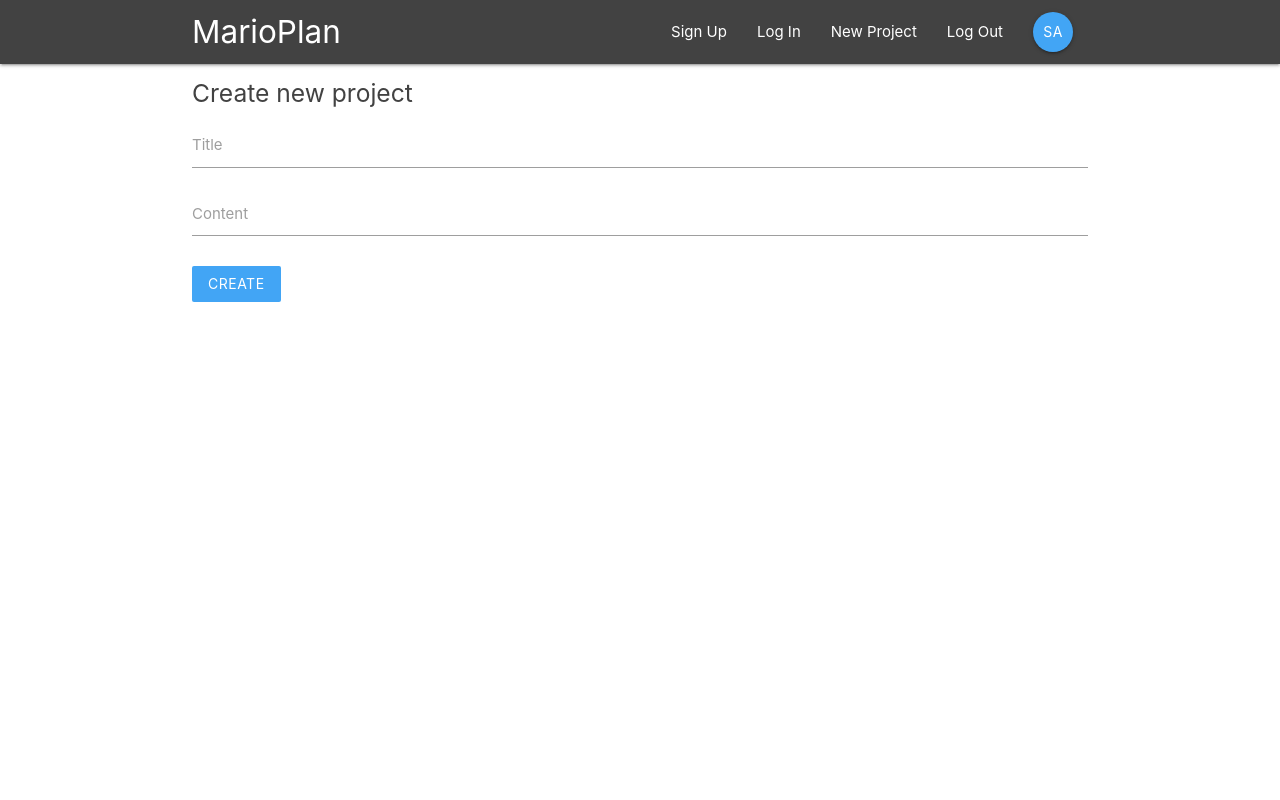
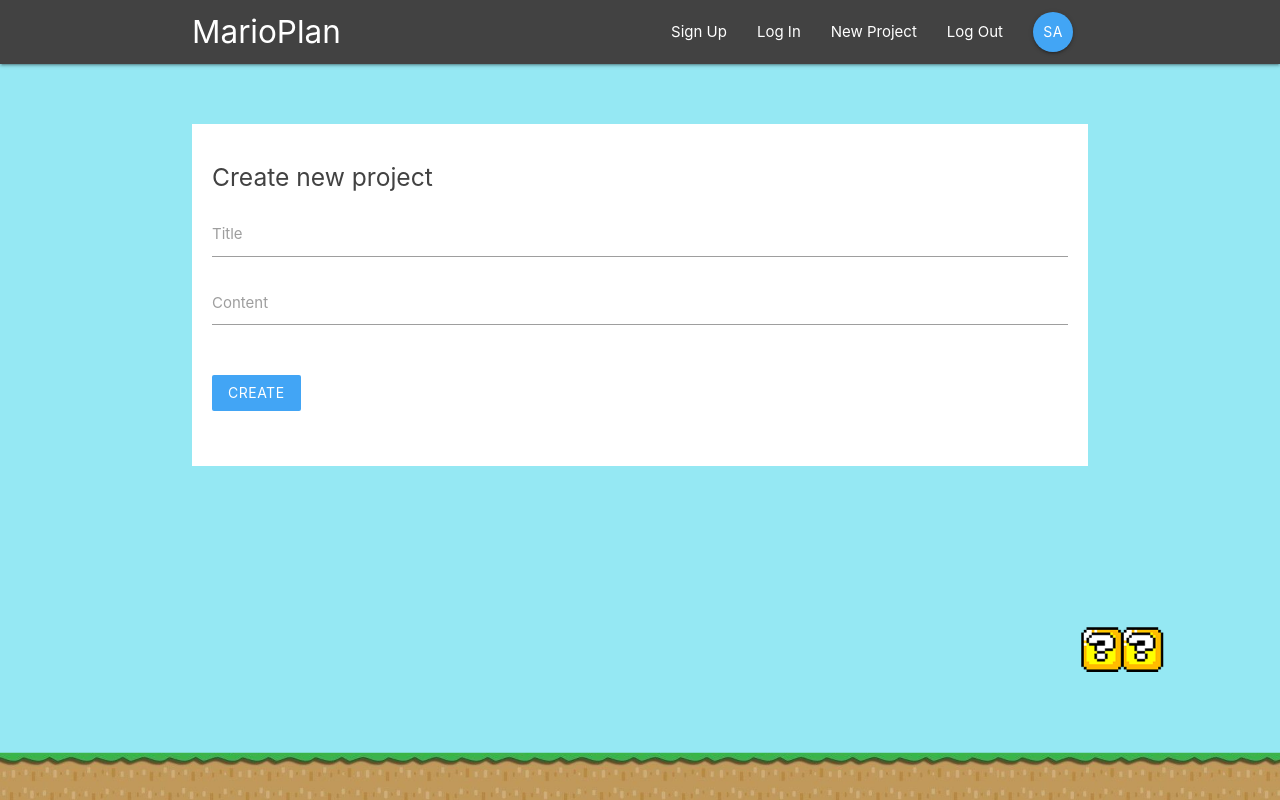
Before and after one commit to SafNaaz/react-redux-thunk-firebase, a React (Create React App) app: page /create in a window 1280 px wide. Built offline with nearby package versions, Linux system fonts and the light colour scheme.

Commit message:
some css and bg img

```diff
--- a/src/index.css
+++ b/src/index.css
@@ -1,3 +1,7 @@
+html{
+  min-height: 100%;
+}
+
 body {
   margin: 0;
   font-family: -apple-system, BlinkMacSystemFont, 'Segoe UI', 'Roboto', 'Oxygen',
@@ -5,9 +9,31 @@
     sans-serif;
   -webkit-font-smoothing: antialiased;
   -moz-osx-font-smoothing: grayscale;
+  background: url(/img/mario-bg.png) no-repeat;
+  background-size: 100%;
+  background-position: bottom;
+  background-color: #95e8f3;
+  min-height: 100%;
 }
 
 code {
   font-family: source-code-pro, Menlo, Monaco, Consolas, 'Courier New',
     monospace;
 }
+
+form{
+  padding: 20px;
+  margin-top: 60px;
+}
+
+form button, form h5{
+  margin: 20px 0;
+}
+
+input[type=text]:not(.browser-default):focus:not([readonly]),
+input[type=email]:not(.browser-default):focus:not([readonly]),
+input[type=password]:not(.browser-default):focus:not([readonly]),
+textarea.materialize-textarea:focus:not([readonly]){
+  border-color: blue;
+  box-shadow: none;
+}
```
Also changed, not shown: public/img/mario-bg.png (added).
